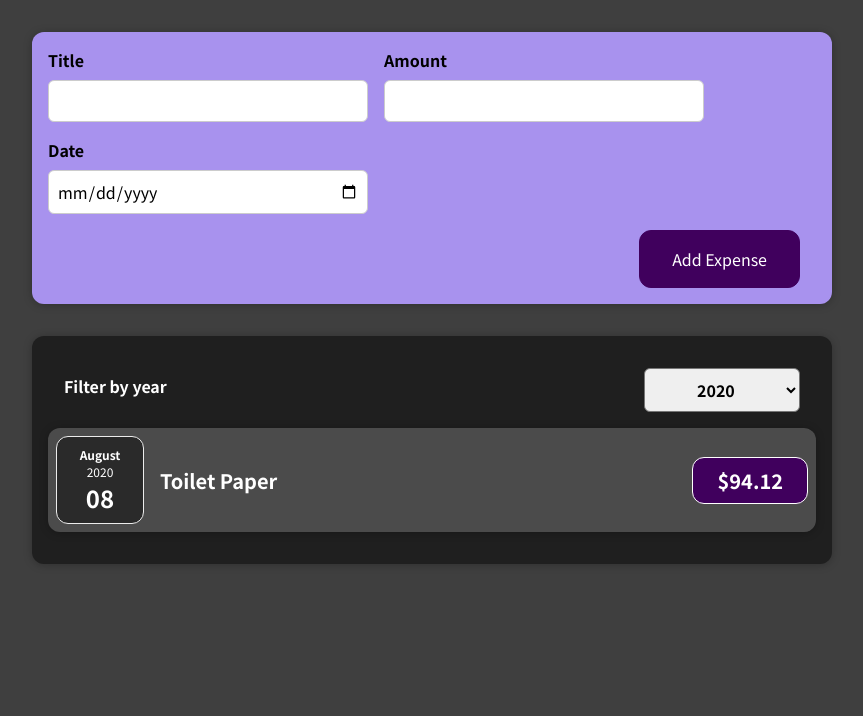
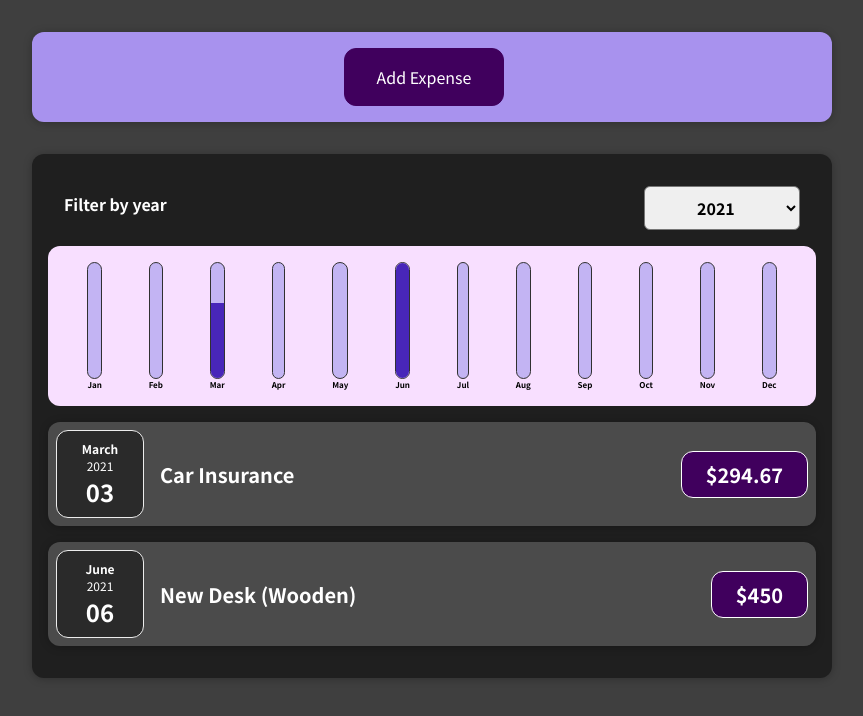
Before and after one commit to Syed-Ansar/React, a React (Create React App) app: page / in a window 1280 px wide. Shown: the top 716 px of the page, without its empty margins (208-1071 px from the left). Built offline with nearby package versions, Linux system fonts and the light colour scheme.

Commit message:
added Chart

```diff
--- /dev/null
+++ b/src/Components/Chart/Chart.css
@@ -0,0 +1,9 @@
+.chart {
+  padding: 1rem;
+  border-radius: 12px;
+  background-color: #f8dfff;
+  text-align: center;
+  display: flex;
+  justify-content: space-around;
+  height: 10rem;
+}
--- /dev/null
+++ b/src/Components/Chart/Chart.js
@@ -0,0 +1,22 @@
+import React from "react";
+import ChartBar from "./ChartBar";
+import "./Chart.css";
+
+const Chart = (props) => {
+  const dataPointValues = props.dataPoints.map((dataPoint) => dataPoint.value);
+  const totalMaximum = Math.max(...dataPointValues);
+  return (
+    <div className="chart">
+      {props.dataPoints.map((dataPoint) => (
+        <ChartBar
+          key={dataPoint.label}
+          value={dataPoint.value}
+          maxValue={totalMaximum}
+          label={dataPoint.label}
+        />
+      ))}
+    </div>
+  );
+};
+
+export default Chart;
--- /dev/null
+++ b/src/Components/Chart/ChartBar.css
@@ -0,0 +1,30 @@
+.chart-bar {
+  height: 100%;
+  display: flex;
+  flex-direction: column;
+  align-items: center;
+}
+
+.chart-bar__inner {
+  height: 100%;
+  width: 100%;
+  border: 1px solid #313131;
+  border-radius: 12px;
+  background-color: #c3b4f3;
+  overflow: hidden;
+  display: flex;
+  flex-direction: column;
+  justify-content: flex-end;
+}
+
+.chart-bar__fill {
+  background-color: #4826b9;
+  width: 100%;
+  transition: all 0.3s ease-out;
+}
+
+.chart-bar__label {
+  font-weight: bold;
+  font-size: 0.5rem;
+  text-align: center;
+}
--- /dev/null
+++ b/src/Components/Chart/ChartBar.js
@@ -0,0 +1,24 @@
+import React from "react";
+import "./ChartBar.css";
+
+const ChartBar = (props) => {
+  let barFillHeight = "0%";
+
+  if (props.maxValue > 0) {
+    barFillHeight = Math.round((props.value / props.maxValue) * 100) + "%";
+  }
+
+  return (
+    <div className="chart-bar">
+      <div className="chart-bar__inner">
+        <div
+          className="chart-bar__fill"
+          style={{ height: barFillHeight }}
+        ></div>
+      </div>
+      <div className="chart-bar__label">{props.label}</div>
+    </div>
+  );
+};
+
+export default ChartBar;
--- a/src/Components/Expenses/Expenses.js
+++ b/src/Components/Expenses/Expenses.js
@@ -1,11 +1,12 @@
 import React, { useState } from "react";
 import ExpensesList from "./ExpensesList";
 import ExpensesFilter from "./ExpensesFilter";
+import ExpensesChart from "./ExpensesChart";
 import Card from "../UI/Card";
 import "./Expenses.css";
 
 const Expenses = (props) => {
-  const [filterYear, setFilterYear] = useState("2020");
+  const [filterYear, setFilterYear] = useState("2021");
   const filterChangeHandler = (selectedYear) => {
     setFilterYear(() => {
       return selectedYear;
@@ -22,6 +23,7 @@
         selected={filterYear}
         onChangeFilter={filterChangeHandler}
       />
+      <ExpensesChart expenses={FilteredExpenses} />
       <ExpensesList items={FilteredExpenses} />
     </Card>
   );
--- /dev/null
+++ b/src/Components/Expenses/ExpensesChart.js
@@ -0,0 +1,27 @@
+import React from "react";
+import Chart from "../Chart/Chart";
+
+const ExpensesChart = (props) => {
+  const ChartDataPoints = [
+    { label: "Jan", value: 0 },
+    { label: "Feb", value: 0 },
+    { label: "Mar", value: 0 },
+    { label: "Apr", value: 0 },
+    { label: "May", value: 0 },
+    { label: "Jun", value: 0 },
+    { label: "Jul", value: 0 },
+    { label: "Aug", value: 0 },
+    { label: "Sep", value: 0 },
+    { label: "Oct", value: 0 },
+    { label: "Nov", value: 0 },
+    { label: "Dec", value: 0 },
+  ];
+
+  for (const expense of props.expenses) {
+    const expenseMonth = expense.date.getMonth();
+    ChartDataPoints[expenseMonth].value += expense.amount;
+  }
+  return <Chart dataPoints={ChartDataPoints} />;
+};
+
+export default ExpensesChart;
--- a/src/Components/NewExpense/ExpenseForm.css
+++ b/src/Components/NewExpense/ExpenseForm.css
@@ -24,3 +24,10 @@
 .new-expense__actions {
   text-align: right;
 }
+
+.hidden__Expense {
+  display: none;
+}
+.show__Expense {
+  display: none;
+}
--- a/src/Components/NewExpense/ExpenseForm.js
+++ b/src/Components/NewExpense/ExpenseForm.js
@@ -21,7 +21,7 @@
 
     const expenseData = {
       title: enteredTitle,
-      amount: enteredAmount,
+      amount: +enteredAmount,
       date: new Date(enteredDate),
     };
     props.onSaveExpenseData(expenseData);
@@ -63,6 +63,9 @@
         </div>
       </div>
       <div className="new-expense__actions">
+        <button type="button" onClick={props.onCancel}>
+          Cancel
+        </button>
         <button type="submit"> Add Expense</button>
       </div>
     </form>
--- a/src/Components/NewExpense/NewExpense.js
+++ b/src/Components/NewExpense/NewExpense.js
@@ -1,19 +1,36 @@
-import React from "react";
+import React, { useState } from "react";
 import "./NewExpense.css";
 import ExpenseForm from "./ExpenseForm";
 
 const NewExpense = (props) => {
+  const [isEditing, setIsEditing] = useState(false);
+
   const saveExpenseData = (enteredExpenseData) => {
     const expenseData = {
       ...enteredExpenseData,
       id: Math.random().toString() * 100,
     };
     props.onAddExpense(expenseData);
+    setIsEditing(false);
+  };
+
+  const startEditing = () => {
+    setIsEditing(true);
+  };
+
+  const stopEditing = () => {
+    setIsEditing(false);
   };
 
   return (
     <div className="new-expense">
-      <ExpenseForm onSaveExpenseData={saveExpenseData} />
+      {!isEditing && <button onClick={startEditing}>Add Expense</button>}
+      {isEditing && (
+        <ExpenseForm
+          onSaveExpenseData={saveExpenseData}
+          onCancel={stopEditing}
+        />
+      )}
     </div>
   );
 };
```
Also changed, not shown: 1 other file (tests, documents, lock files or other folders).
